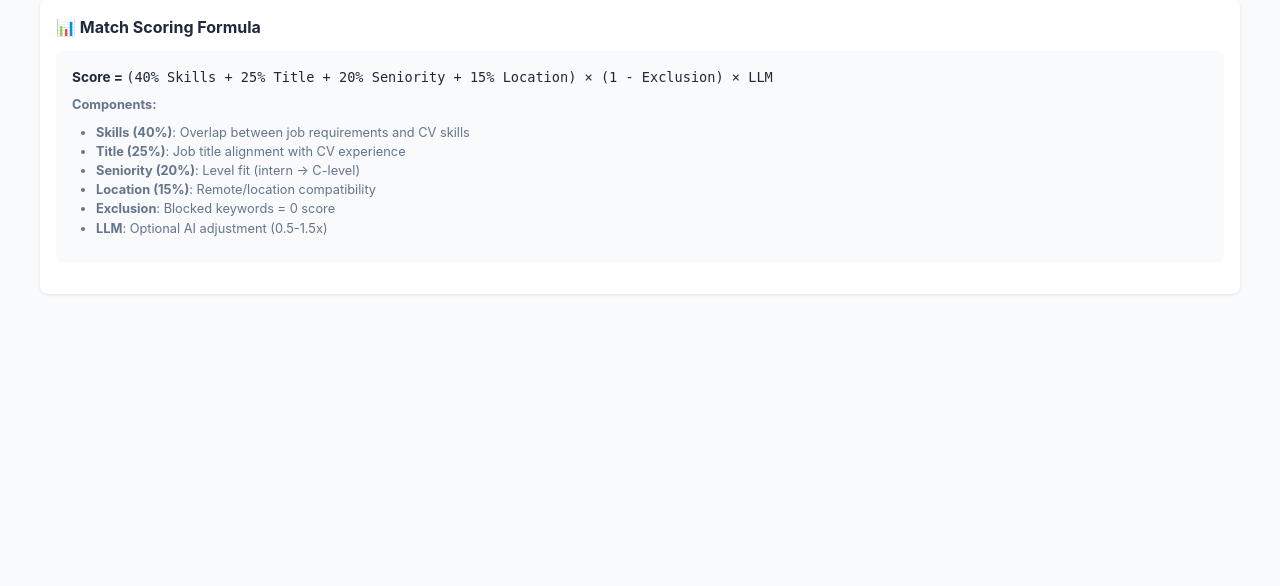
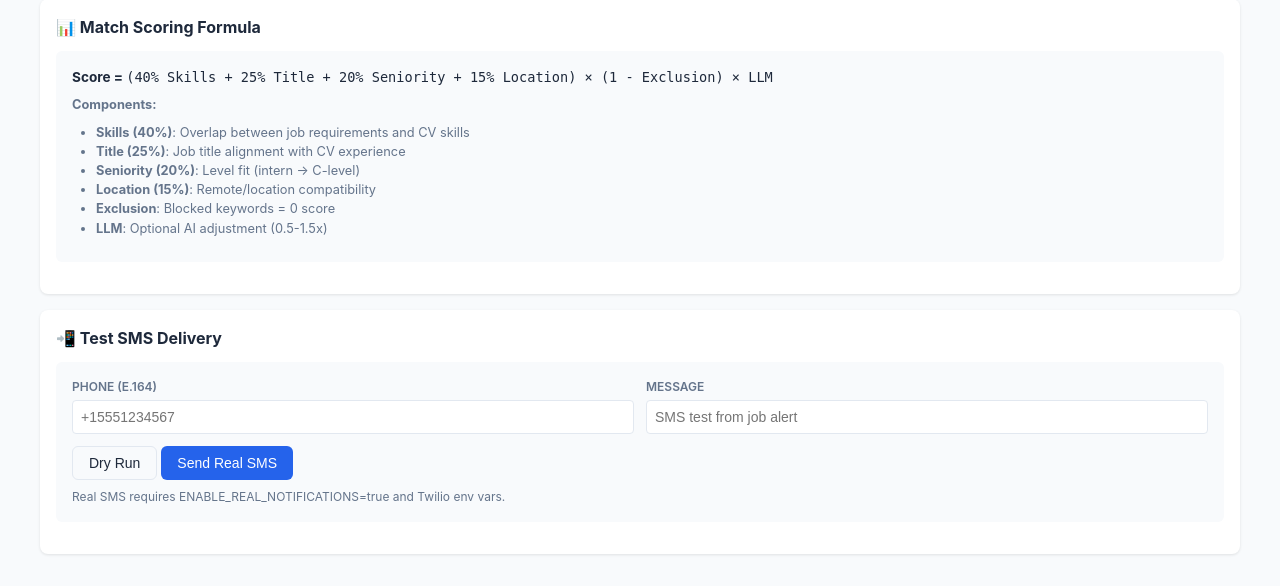
Before and after one commit to SeanButta/job-alert-cv-optimizer, a FastAPI app: page /dashboard in a window 1280 px wide. Shown: the part 441-1027 px from the top of the page. Before the commit the page ends 736 px from the top, so only its background shows below. Run offline with FastAPI, Linux system fonts and the light colour scheme.

Commit message:
feat(ui): add dashboard SMS test controls (dry-run + real send)

```diff
--- a/app/templates/dashboard.html
+++ b/app/templates/dashboard.html
@@ -613,6 +613,30 @@
                     </div>
                 </div>
             </div>
+
+            <!-- SMS Connector Test -->
+            <div class="section">
+                <h2>📲 Test SMS Delivery</h2>
+                <div class="source-form">
+                    <div class="form-row">
+                        <div class="form-group">
+                            <label>Phone (E.164)</label>
+                            <input type="text" id="sms-test-phone" placeholder="+15551234567">
+                        </div>
+                        <div class="form-group">
+                            <label>Message</label>
+                            <input type="text" id="sms-test-message" placeholder="SMS test from job alert">
+                        </div>
+                    </div>
+                    <div class="action-btns">
+                        <button class="btn btn-outline" onclick="sendTestSms(true)">Dry Run</button>
+                        <button class="btn btn-primary" onclick="sendTestSms(false)">Send Real SMS</button>
+                    </div>
+                    <p style="margin-top: 0.5rem; font-size: 0.75rem; color: var(--muted);">
+                        Real SMS requires ENABLE_REAL_NOTIFICATIONS=true and Twilio env vars.
+                    </p>
+                </div>
+            </div>
         </div>
 
         <!-- Platforms Tab -->
@@ -1075,6 +1099,28 @@
             }
         }
 
+        async function sendTestSms(dryRun) {
+            const phone = document.getElementById('sms-test-phone')?.value?.trim();
+            const message = document.getElementById('sms-test-message')?.value?.trim() || 'SMS test from job alert';
+            if (!phone) {
+                showToast('Enter a phone number in E.164 format', 'error');
+                return;
+            }
+            const params = new URLSearchParams({ phone, message, dry_run: String(dryRun) });
+            try {
+                const resp = await fetch(`/api/test/sms?${params.toString()}`, { method: 'POST' });
+                const data = await resp.json();
+                if (!resp.ok) {
+                    showToast(data.detail || 'SMS test failed', 'error');
+                    return;
+                }
+                const status = data?.result?.status || data?.mode || 'ok';
+                showToast(`SMS test: ${status}`);
+            } catch (e) {
+                showToast('Network error', 'error');
+            }
+        }
+
         // Add source (Telegram, Telegram Public, or Website)
         async function addSource(type) {
             let idField, nameField;
```
